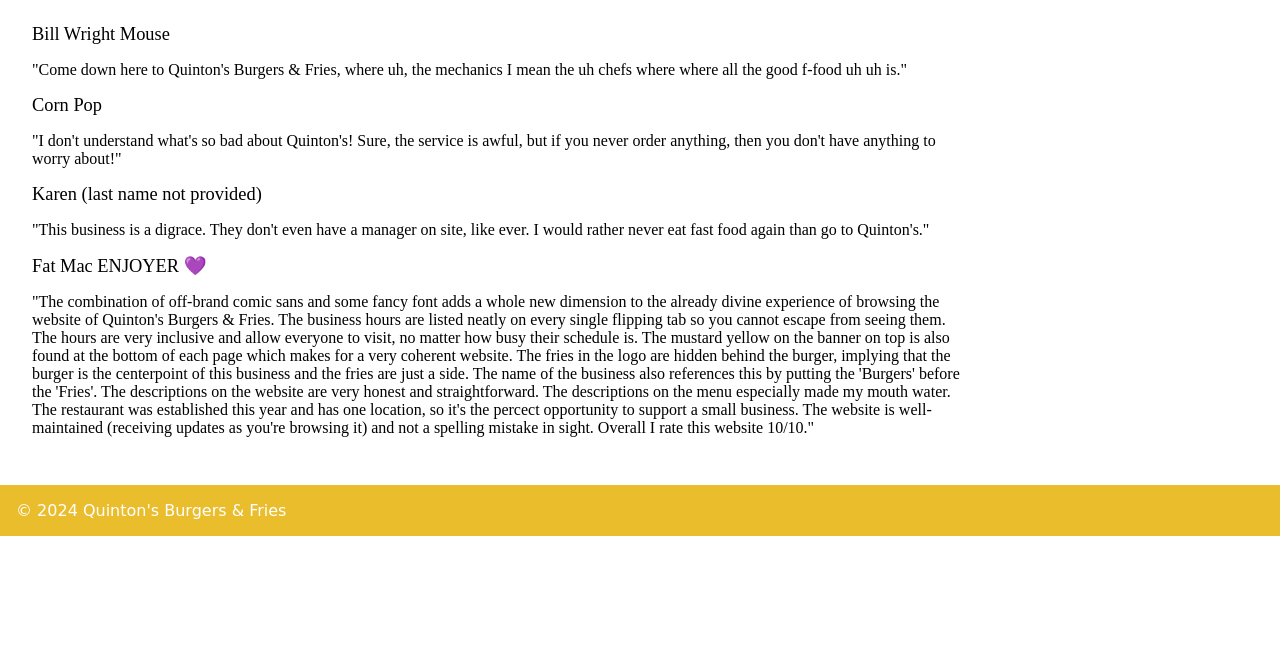
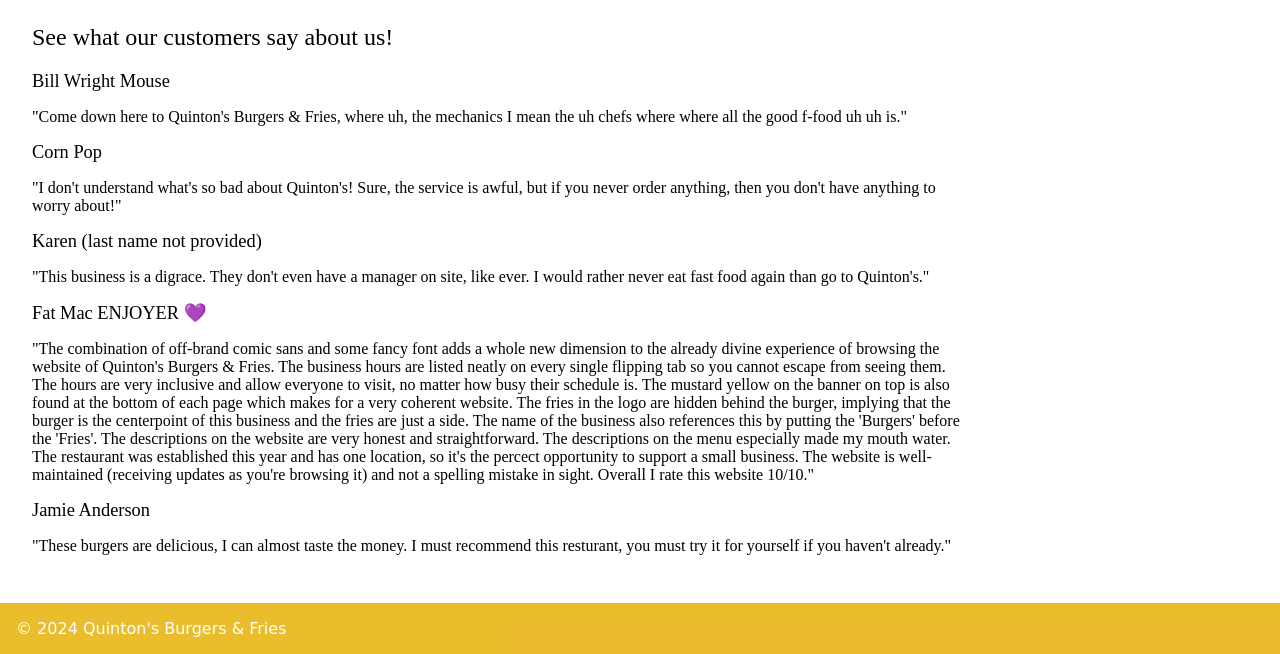
Before and after one commit to NBGReal/versiasbestos.github.io, a plain HTML site: page about-us.html in a window 1280 px wide. Shown: the part 647-1301 px from the top of the page. Before the commit the page ends 1183 px from the top, so only its background shows below. Drawn offline with Linux system fonts and the light colour scheme; a web font is replaced by a local one.

Commit message:
Minor Release: v0.1.2
Minor release to main branch. Updated the redirect link for the 'Apply Now' button on the index.html page. Added a new customer review to the about-us.html page. Fixed typos and added new heading to the about-us.html page.

The full changelog for all commits/versions is located in the README.md file within the main repository.

```diff
--- a/about-us.html
+++ b/about-us.html
@@ -31,6 +31,7 @@
                without them. That way, if an entire town is addicted to your products, and you go out of business, the entire town will starve to death!
                Oh wait, that's a bit morbid . . . Uh how about you forget you even read this paragraph, and instead visit our restaurant instead!</p>
             <h1 class="large-heading">Testimonials</h1>
+            <h1 class="medium-heading">See what our customers say about us!</h1>
             <h1 class="small-heading">Bill Wright Mouse</h1>
             <p>"Come down here to Quinton's Burgers & Fries, where uh, the mechanics I mean the uh chefs where where all the good f-food
                 uh uh is."</p>
@@ -49,6 +50,8 @@
                 The descriptions on the menu especially made my mouth water. The restaurant was established this year and has one location, so it's
                 the percect opportunity to support a small business. The website is well-maintained (receiving updates as you're browsing it) and not
                 a spelling mistake in sight. Overall I rate this website 10/10."</p>
+            <h1 class="small-heading">Jamie Anderson</h1>
+            <p>"These burgers are delicious, I can almost taste the money. I must recommend this resturant, you must try it for yourself if you haven't already."</p>
         </section>
         <aside class="main-content-sidebar">
             <h1 class="large-heading">Our Hours</h1>
```
Also changed, not shown: index.html (+1 -1 lines).
